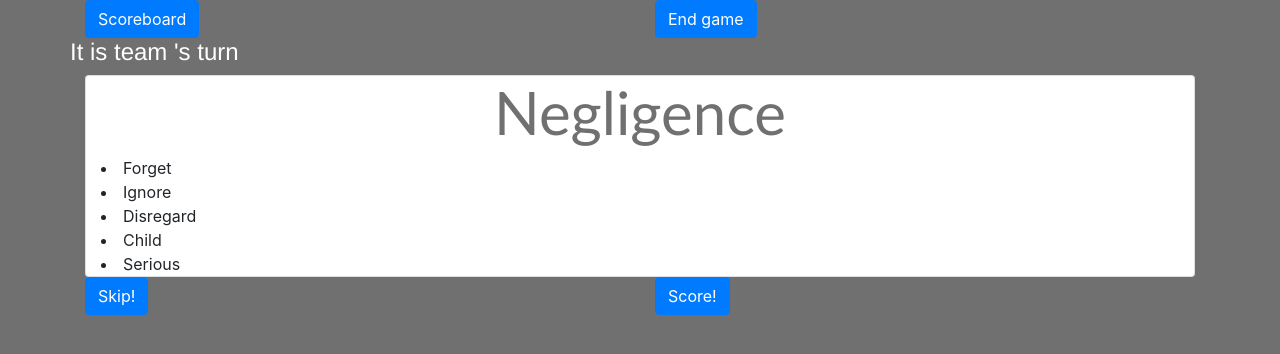
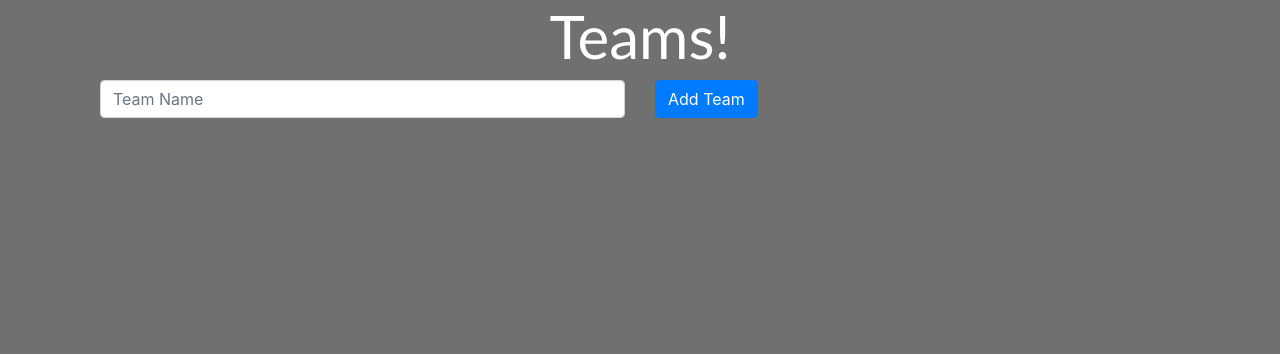
Before and after one commit to mchlp/taboo, a React (Create React App) app: page / in a window 1280 px wide. Shown: the top 354 px of the page. Built offline with nearby package versions, Linux system fonts and the light colour scheme.

Commit message:
edited AddTeam

```diff
--- a/src/App.js
+++ b/src/App.js
@@ -1,14 +1,16 @@
 import React from 'react';
 import Game from './Components/Game';
+import AddTeam from './Components/AddTeam';
 import backend from './backend';
 
 function App() {
     const words = backend.getWord();
     return (
         <div className="App">
-            <Game word={words[0]} restricted={words.slice(1)}/>  {/* testing!*/}
+            <AddTeam />             {/* testing!*/ }
         </div>
     );
 }
 
 export default App;
+//<Game word={words[0]} restricted={words.slice(1)}/>
--- /dev/null
+++ b/src/Components/AddTeam.css
@@ -0,0 +1,3 @@
+#TeamsText{
+    color: white;
+}
--- a/src/Components/AddTeam.js
+++ b/src/Components/AddTeam.js
@@ -1,17 +1,75 @@
 import React, {Component} from 'react';
-import {Button} from 'react-bootstrap';
-import 'Container.css';
+import { Button, Form, Row, Container, FormGroup, Col} from 'react-bootstrap';
+import './Container.css';
+import './AddTeam.css';
 
-class TeamButton extends Component{
+var teamNames = [];
+
+class AddTeamButton extends Component{
+    constructor(props){
+        super(props);
+
+        this.state ={
+            value: ''
+        };
+        this.handleClick = this.handleClick.bind(this);
+        this.handleSubmit = this.handleSubmit.bind(this);
+    }
+
+
+
+    handleClick(event){
+
+        teamNames.push(event.target.value);
+        console.log(this.state.value);
+
+    }
+
+    handleSubmit(event){
+        this.setState({value: event.target.value});
+
+    }
+    render(){
+        return(
+            <Container>
+                <FormGroup>
+                    <Row>
+                        <Col>
+                            <Form.Control onChange={this.handleSubmit} type="text" value={this.state.value} placeholder="Team Name">
+                            </Form.Control>
+                        </Col>
+                        <Col>
+                            <Button type="submit" onClick={this.handleClick}>Add Team</Button>
+                        </Col>
+                    </Row>
+                </FormGroup>
+            </Container>
+        );
+    }
+}
+
+class Teams extends Component{
     constructor(props){
         super(props);
     }
 
     render(){
+
+        let renderedTeamNames = [];
+
+        for(let i = 0; i < teamNames.length; i++){
+            renderedTeamNames.push(
+                <Row>
+                    <Button>
+                        {teamNames[i]}
+                    </Button>
+                </Row>
+            );
+        }
         return(
-            <Button>
-                {this.props.text};
-            </Button>
+            <div>
+                {renderedTeamNames}
+            </div>
         );
     }
 }
@@ -23,8 +81,8 @@ class AddTeam extends Component{
             <body>
                 <Container>
                     <h1 className="Title" id="TeamsText">Teams!</h1>
-
-
+                    <AddTeamButton />
+                    <Teams/>
 
 
                 </Container>
```
